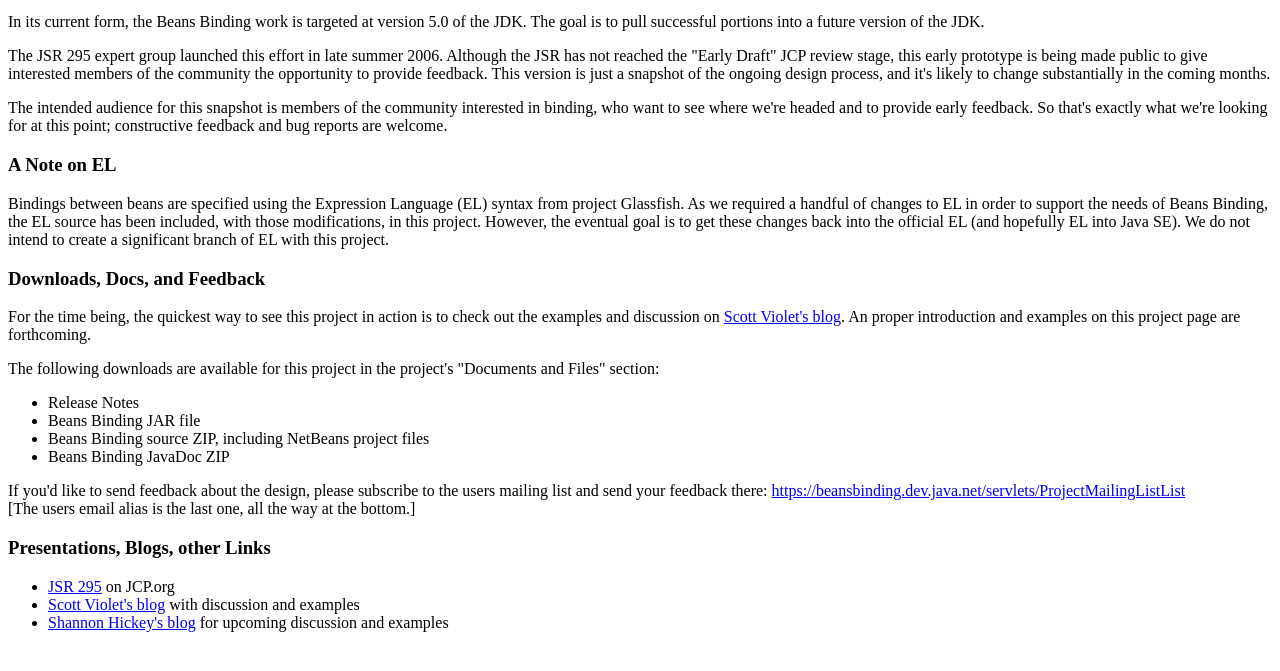
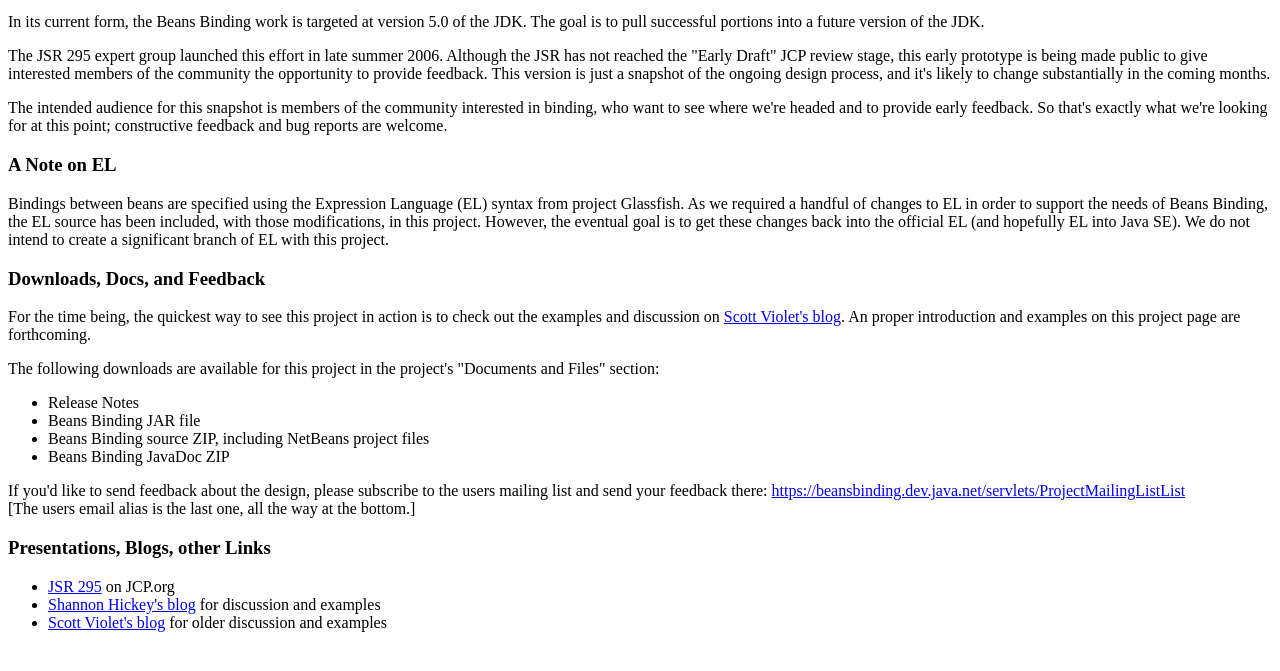
Before and after one commit to JFormDesigner/swing-beansbinding, a plain HTML site: page www/index.html in a window 1280 px wide. Shown: the part 105-776 px from the top of the page. Drawn offline with Linux system fonts and the light colour scheme.

Commit message:
Minor update.

```diff
--- a/www/index.html
+++ b/www/index.html
@@ -84,10 +84,10 @@
         <a href="http://www.jcp.org/en/jsr/detail?id=295">JSR 295</a> on JCP.org
       </li>
       <li>
-        <a href="http://weblogs.java.net/blog/zixle/">Scott Violet's blog</a> with discussion and examples
+        <a href="http://weblogs.java.net/blog/shan_man/">Shannon Hickey's blog</a> for discussion and examples
       </li>
       <li>
-        <a href="http://weblogs.java.net/blog/shan_man/">Shannon Hickey's blog</a> for upcoming discussion and examples
+        <a href="http://weblogs.java.net/blog/zixle/">Scott Violet's blog</a> for older discussion and examples
       </li>
     </ul>
 
```
